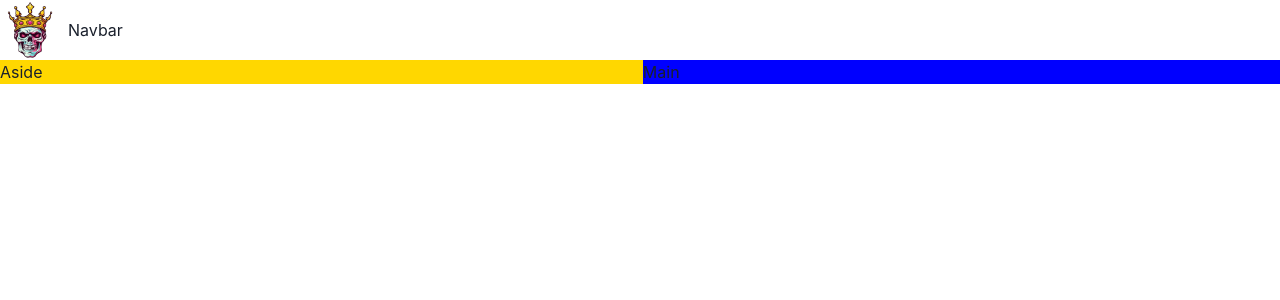
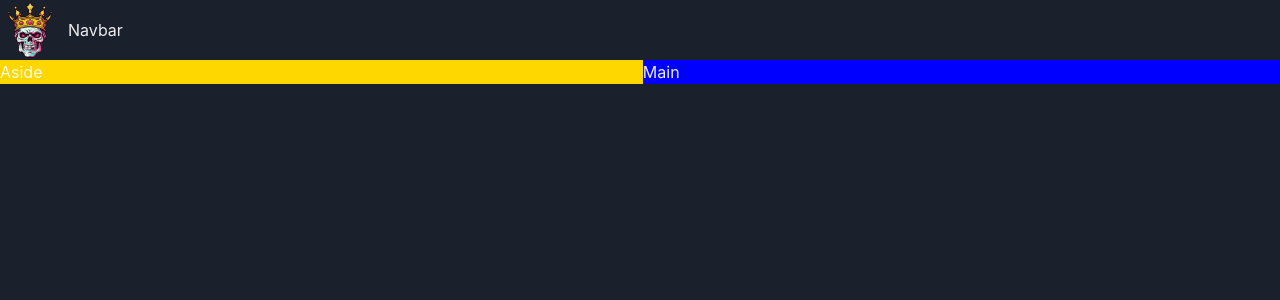
Before and after one commit to sadad42/Desktop, a React (Vite) app in the folder Game-hub/: page / in a window 1280 px wide. Shown: the top 300 px of the page. Built offline with nearby package versions, Linux system fonts and the light colour scheme.

Commit message:
implement dark mode

```diff
--- a/Game-hub/src/main.tsx
+++ b/Game-hub/src/main.tsx
@@ -1,12 +1,14 @@
 import React from 'react'
 import ReactDOM from 'react-dom/client'
-import { ChakraProvider } from '@chakra-ui/react'
+import { ChakraProvider, ColorModeScript } from '@chakra-ui/react'
+import Theme from './theme'
 import App from './App'
 import './index.css'
 
 ReactDOM.createRoot(document.getElementById('root') as HTMLElement).render(
   <React.StrictMode>
-    <ChakraProvider>
+    <ChakraProvider theme={Theme}>
+      <ColorModeScript initialColorMode={Theme.config.initialColorMode}/>
     <App />
     </ChakraProvider>
 
--- /dev/null
+++ b/Game-hub/src/theme.ts
@@ -0,0 +1,10 @@
+import {  extendTheme, ThemeConfig } from "@chakra-ui/react";
+
+
+const config: ThemeConfig = {
+  initialColorMode: 'dark'
+}
+
+const Theme = extendTheme({config});
+
+export default Theme
```
